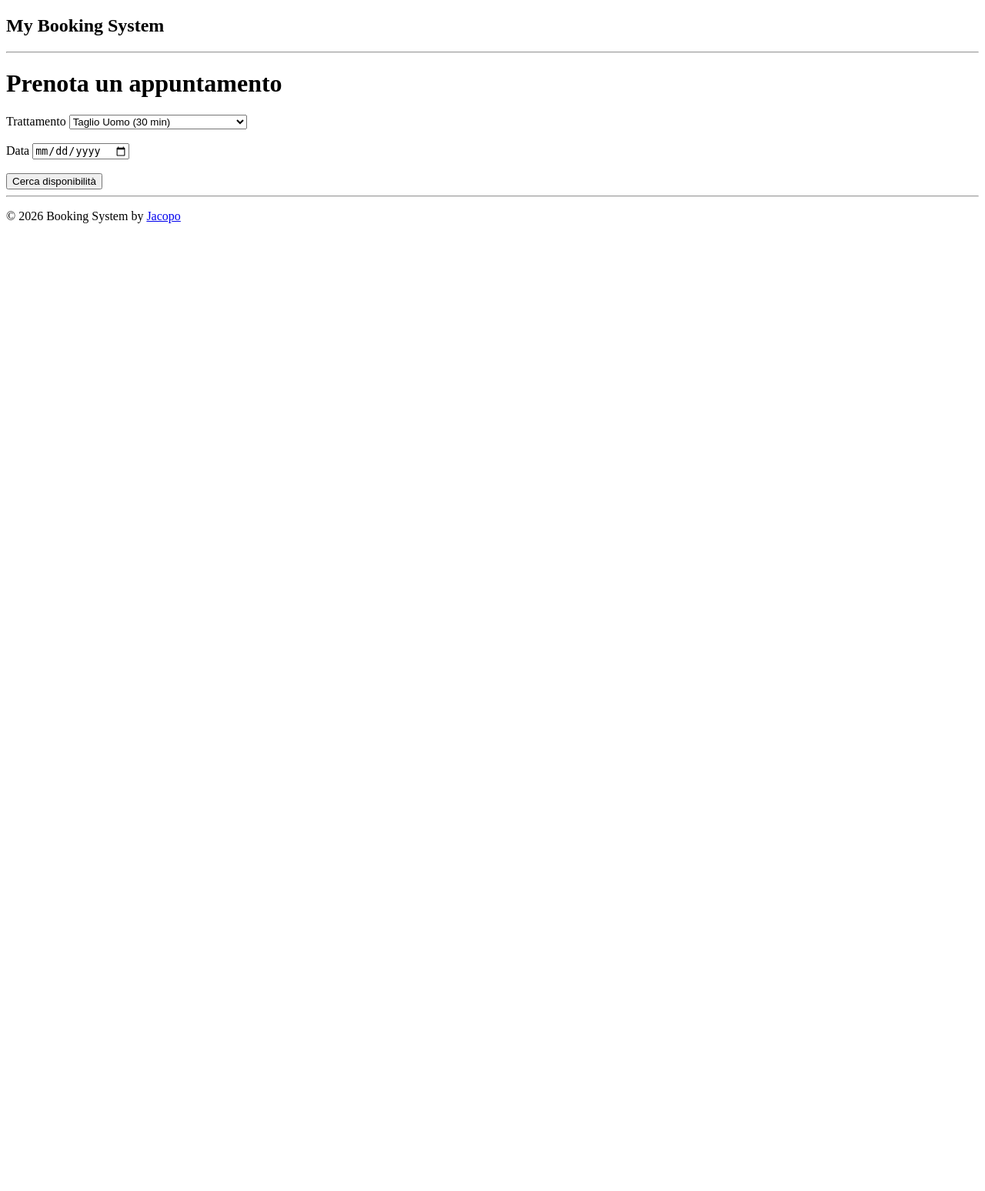
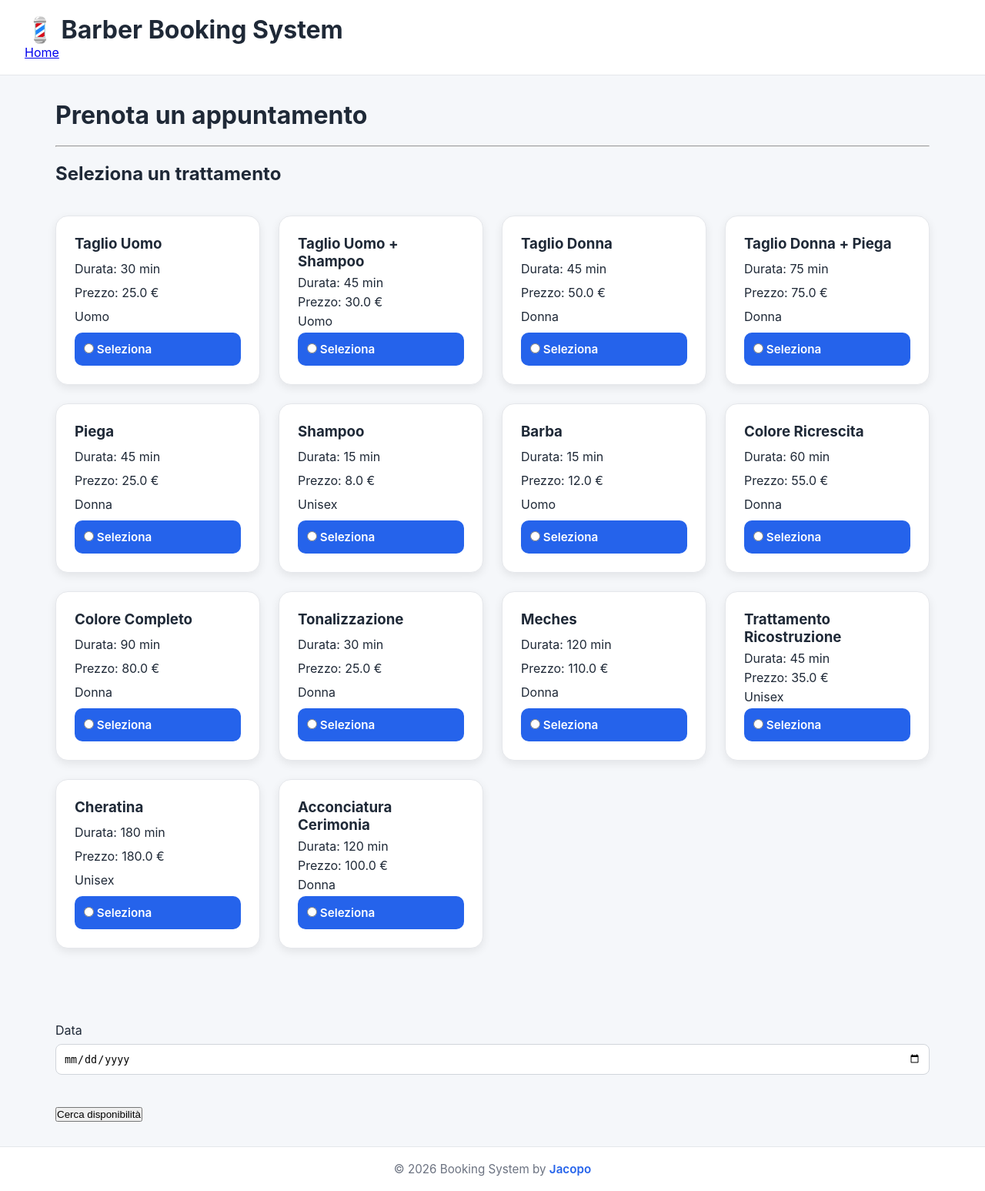
Before and after one commit to jacopo-nesti/booking-system, a Flask app: page / in a window 1280 px wide. Shown: the whole page at 77% size. Before the commit the page ends 290 px from the top, so only its background shows below. Run offline with Flask 3, Linux system fonts and the light colour scheme; data comes from the database, SQL or seed files in the repository.

Commit message:
feat: add treatment price, update index cards layout and style

```diff
--- a/app/database.py
+++ b/app/database.py
@@ -17,7 +17,8 @@ def init_db():
         id INTEGER PRIMARY KEY AUTOINCREMENT,
         service_name TEXT UNIQUE NOT NULL,
         category TEXT NOT NULL,
-        duration_min INTEGER NOT NULL
+        duration_min INTEGER NOT NULL,
+        price TEXT NOT NULL
         )
         """)
 
@@ -53,12 +54,12 @@ def get_treatments():
     return [dict(row) for row in rows]
 
 # query INSERT treatments
-def add_treatments(service_name, category, duration_min):
+def add_treatments(service_name, category, duration_min, price):
     conn = get_db_connection()
     conn.execute(
-        """INSERT INTO treatments (service_name, category, duration_min)
-        VALUES (?,?,?)""",
-        (service_name, category, duration_min)
+        """INSERT INTO treatments (service_name, category, duration_min, price)
+        VALUES (?,?,?,?)""",
+        (service_name, category, duration_min, price)
     )
     conn.commit()
     conn.close()
--- a/app/static/css/style.css
+++ b/app/static/css/style.css
@@ -0,0 +1,151 @@
+/* RESET */
+* {
+    margin: 0;
+    padding: 0;
+    box-sizing: border-box;
+}
+
+/* BODY */
+
+body {
+    min-height: 100vh;
+    display: flex;
+    flex-direction: column;
+    font-family: Inter, Arial, sans-serif;
+    background-color: #f5f7fa;
+    color: #1f2937;
+}
+
+/* HEADER */
+#app-header,
+header {
+    background-color: #ffffff;
+    padding: 1.2rem 2rem;
+    border-bottom: 1px solid #e5e7eb;
+    position: sticky;
+    top: 0;
+    z-index: 100;
+}
+
+header h2 {
+    font-size: 1.4rem;
+    font-weight: 700;
+    color: #111827;
+}
+
+header hr {
+    display: none;
+}
+
+/* CONTENUTO PRINCIPALE */
+main {
+    flex: 1;
+    width: 100%;
+    max-width: 1200px;
+    margin: 0 auto;
+    padding: 2rem;
+}
+
+/* FOOTER */
+footer {
+    background-color: #ffffff;
+    border-top: 1px solid #e5e7eb;
+    text-align: center;
+    padding: 1.2rem;
+}
+
+footer hr {
+    display: none;
+}
+
+footer p {
+    color: #6b7280;
+    font-size: 0.95rem;
+}
+
+/* LINK */
+.site-link {
+    text-decoration: none;
+    font-weight: 600;
+    color: #2563eb;
+    transition: color 0.2s ease;
+}
+
+.site-link:hover {
+    color: #1d4ed8;
+}
+
+/* RESPONSIVE */
+@media (max-width: 768px) {
+
+    header {
+        padding: 1rem;
+    }
+
+    main {
+        padding: 1rem;
+    }
+
+    footer {
+        padding: 1rem;
+    }
+
+}
+
+.card-container {
+    display: grid;
+    grid-template-columns: repeat(4, 1fr);
+    gap: 24px;
+    max-width: 1200px;
+    margin: 40px auto;
+}
+
+.treatment-card {
+    background: #ffffff;
+    border: 1px solid #e5e7eb;
+    border-radius: 16px;
+    padding: 24px;
+    min-height: 220px;
+    min-width: 120px;
+    display: flex;
+    flex-direction: column;
+    justify-content: space-between;
+    box-shadow: 0 4px 12px rgba(0, 0, 0, 0.08);
+    transition: all 0.2s ease;
+}
+
+.treatment-card:hover {
+    transform: translateY(-4px);
+    box-shadow: 0 8px 20px rgba(0, 0, 0, 0.12);
+}
+
+.select-btn {
+    width: 100%;
+    padding: 12px;
+    border: none;
+    border-radius: 10px;
+    background: #2563eb;
+    color: white;
+    font-size: 0.95rem;
+    font-weight: 600;
+    cursor: pointer;
+    transition: background 0.2s ease;
+}
+
+.select-btn:hover {
+    background: #1d4ed8;
+}
+
+.data-section {
+    margin-top: 16px;
+    display: flex;
+    flex-direction: column;
+    gap: 8px;
+}
+
+.data-section input[type="date"] {
+    padding: 10px;
+    border: 1px solid #d1d5db;
+    border-radius: 8px;
+    width: 100%;
+}
--- a/app/templates/base.html
+++ b/app/templates/base.html
@@ -11,18 +11,28 @@
 
     <body>
 
-    <header>
-        <h2>My Booking System</h2>
-        <hr>
+    <header id="app-header">
+
+        <div class="header-container">
+            <div class="logo-area">
+                <h1 class="logo-text">
+                    💈 Barber Booking System
+               </h1>
+            </div>
+
+            <nav class="main-nav">
+                <a href="/">Home</a>  <!--DA DEFINIRE HOMEPAGE-->
+            </nav>
+        </div>
+
     </header>
 
-    <main>
+    <main id="page-container">
         {% block content %}
         {% endblock %}
     </main>
 
-    <footer>
-        <hr>
+    <footer id="app-footer">
         <p>
             © 2026 Booking System by
             <a class="site-link"
--- a/app/templates/index.html
+++ b/app/templates/index.html
@@ -7,22 +7,50 @@ Home
 {% block content %}
 
 <h1>Prenota un appuntamento</h1>
+<br><hr><br>
+<h2>Seleziona un trattamento</h2>
 
 <form action="/availability" method="GET">
 
-    <label>Trattamento</label>
-    <select name="treatment_id" required>
+    <div class="card-container">
+
         {% for t in treatments %}
-            <option value="{{ t.id }}">
-                {{ t.service_name }} ({{ t.duration_min }} min)
-            </option>
+
+        <div class="treatment-card">
+
+            <h3>{{ t.service_name }}</h3>
+
+            <p>Durata: {{ t.duration_min }} min</p>
+
+            <p>Prezzo: {{ t.price }} €</p>
+
+            <span class="category">{{ t.category }}</span>
+
+            <label class="select-btn">
+                <input
+                type="radio"
+                name="treatment_id"
+                value="{{ t.id }}"
+                required
+                >
+                Seleziona
+            </label>
+
+        </div>
         {% endfor %}
-    </select>
+
+    </div>
 
     <br><br>
 
-    <label>Data</label>
-    <input type="date" name="booking_date" required>
+    <div class="data-section">
+        <label>Data</label>
+        <input
+        type="date"
+        name="booking_date"
+        required
+        >
+    </div>
 
     <br><br>
 
```
Also changed, not shown: app/seed.py (+16 -16 lines).
